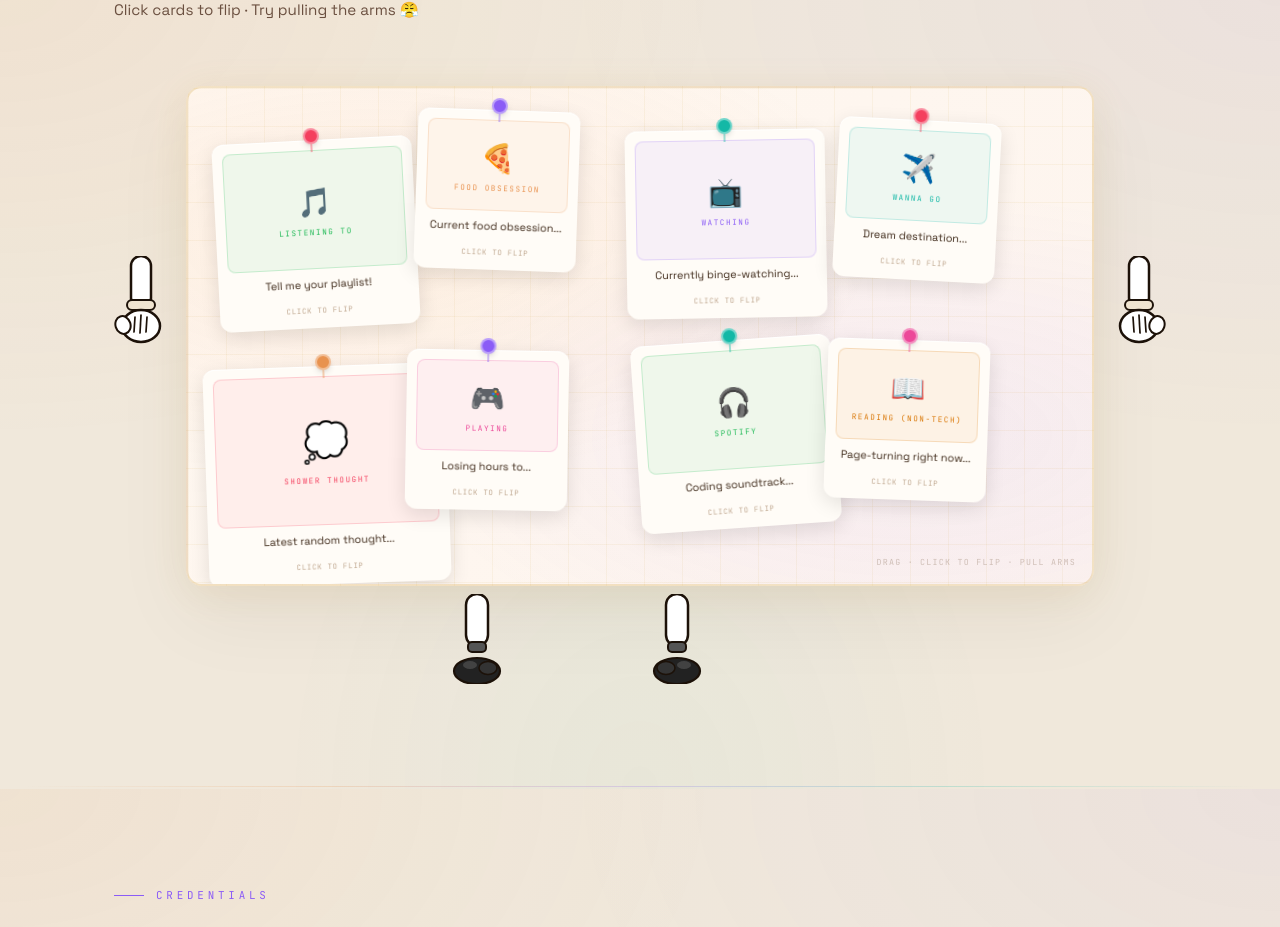
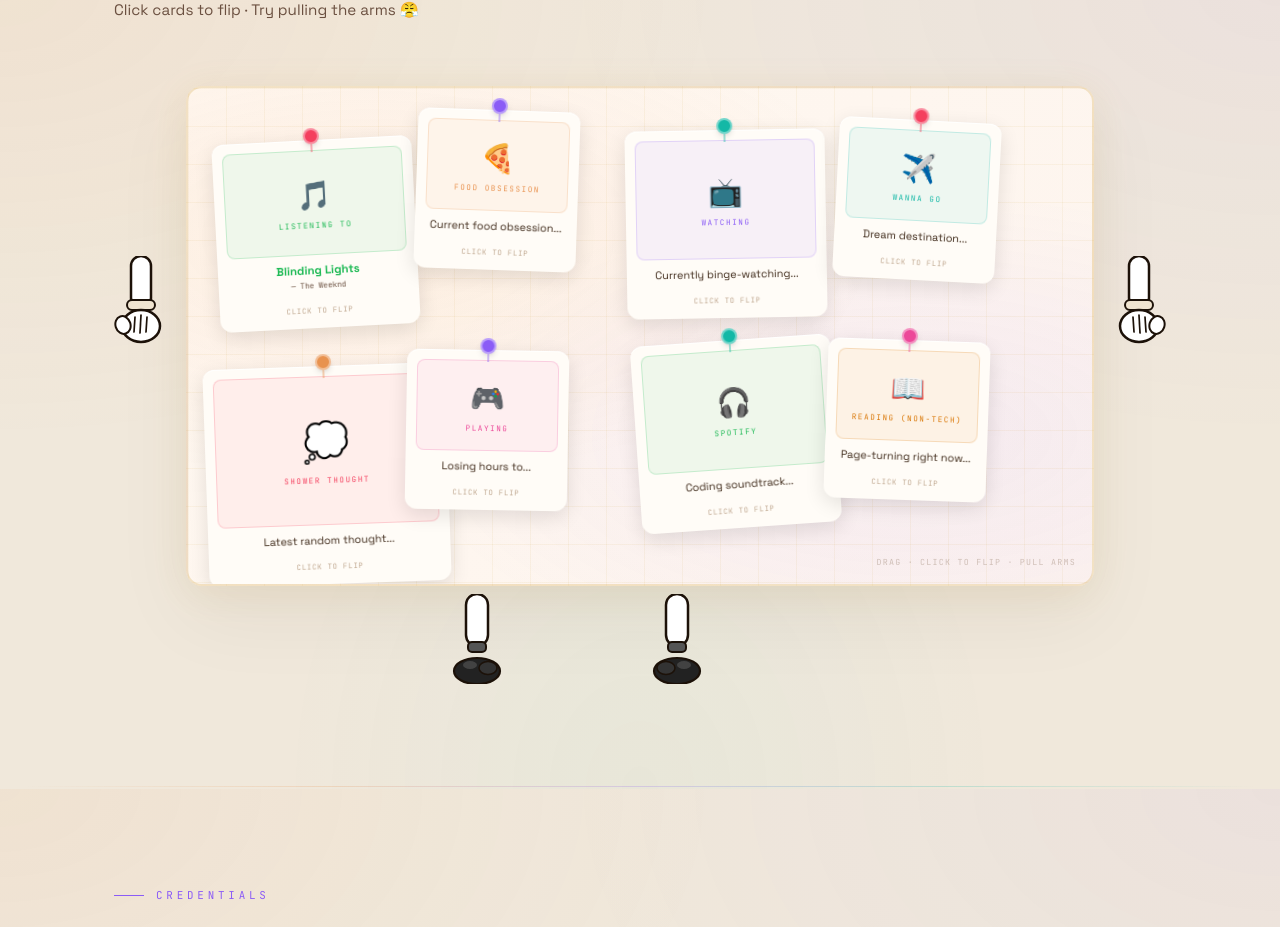
Before and after one commit to lo0000000000000000k/portfolio, a Next.js app: page / in a window 1280 px wide. Shown: the part 4011-4938 px from the top of the page. Built offline with nearby package versions, Linux system fonts and the light colour scheme.

Commit message:
adding new things in vibes board

```diff
--- a/components/sections/VibesBoard.tsx
+++ b/components/sections/VibesBoard.tsx
@@ -1,6 +1,7 @@
 'use client';
 import { useState, useRef, memo, useCallback } from 'react';
 import { motion, useAnimation, useMotionValue, AnimatePresence } from 'framer-motion';
+import emailjs from '@emailjs/browser';
 
 interface Card {
   id: string; emoji: string; category: string;
@@ -8,7 +9,7 @@ interface Card {
   color: string; pin: string; rotate: number; size: 'sm'|'md'|'lg';
 }
 const CARDS: Card[] = [
-  { id:'music',    emoji:'🎵', category:'Listening To',       front:'Tell me your playlist!',        back:'Drop your fav playlist here',                  color:'#1db954', pin:'#f43f5e', rotate:-3, size:'md' },
+  { id:'music',    emoji:'🎵', category:'Listening To',       front:'Blinding Lights',               back:'Drop your fav playlist here',                  color:'#1db954', pin:'#f43f5e', rotate:-3, size:'md' },
   { id:'food',     emoji:'🍕', category:'Food Obsession',     front:'Current food obsession...',      back:'What are you eating too much of?',              color:'#e8924f', pin:'#8b5cf6', rotate:2,  size:'sm' },
   { id:'watching', emoji:'📺', category:'Watching',           front:'Currently binge-watching...',    back:'Anime? Series? Let me know!',                   color:'#8b5cf6', pin:'#14b8a6', rotate:-1, size:'md' },
   { id:'travel',   emoji:'✈️', category:'Wanna Go',           front:'Dream destination...',           back:'Where do you want to go next?',                 color:'#14b8a6', pin:'#f43f5e', rotate:3,  size:'sm' },
@@ -156,10 +157,131 @@ function Pin({ color }: { color:string }) {
   );
 }
 
+/* ── Music Card Back — playlist submission form ── */
+type SendState = 'idle' | 'sending' | 'sent' | 'error';
+
+function MusicCardBack({ color }: { color: string }) {
+  const [value, setValue] = useState('');
+  const [state, setState] = useState<SendState>('idle');
+
+  const handleSend = useCallback(async (e: React.FormEvent) => {
+    e.preventDefault();
+    e.stopPropagation();
+    const trimmed = value.trim();
+    if (!trimmed || state === 'sending') return;
+
+    setState('sending');
+    try {
+      await emailjs.send(
+        process.env.NEXT_PUBLIC_EMAILJS_SERVICE_ID!,
+        process.env.NEXT_PUBLIC_EMAILJS_TEMPLATE_ID!,
+        {
+          name: 'Portfolio Visitor',
+          email: 'teddywhiff@gmail.com',
+          message: trimmed,
+        },
+        process.env.NEXT_PUBLIC_EMAILJS_PUBLIC_KEY!,
+      );
+      setState('sent');
+      setValue('');
+      setTimeout(() => setState('idle'), 3500);
+    } catch {
+      setState('error');
+      setTimeout(() => setState('idle'), 3000);
+    }
+  }, [value, state]);
+
+  return (
+    <div className="flex flex-col items-center justify-center gap-2 w-full px-1" onClick={e => e.stopPropagation()}>
+      <span style={{ fontSize: 22 }}>🎵</span>
+      <p className="font-grotesk text-[0.65rem] text-center font-semibold leading-snug"
+        style={{ color: 'rgba(255,255,255,0.95)' }}>
+        Drop your fav playlist!
+      </p>
+
+      <AnimatePresence mode="wait">
+        {state === 'sent' ? (
+          <motion.div
+            key="sent"
+            initial={{ scale: 0.7, opacity: 0 }}
+            animate={{ scale: 1, opacity: 1 }}
+            exit={{ scale: 0.7, opacity: 0 }}
+            className="flex flex-col items-center gap-1"
+          >
+            <span style={{ fontSize: 20 }}>✅</span>
+            <p className="font-jetbrains text-[0.55rem] tracking-wider text-center"
+              style={{ color: 'rgba(255,255,255,0.9)' }}>
+              Sent to Harshit!
+            </p>
+          </motion.div>
+        ) : state === 'error' ? (
+          <motion.div
+            key="error"
+            initial={{ scale: 0.7, opacity: 0 }}
+            animate={{ scale: 1, opacity: 1 }}
+            exit={{ scale: 0.7, opacity: 0 }}
+            className="flex flex-col items-center gap-1"
+          >
+            <span style={{ fontSize: 18 }}>⚠️</span>
+            <p className="font-jetbrains text-[0.5rem] tracking-wider text-center"
+              style={{ color: 'rgba(255,255,255,0.8)' }}>
+              Failed — try again
+            </p>
+          </motion.div>
+        ) : (
+          <motion.form
+            key="form"
+            initial={{ opacity: 0, y: 4 }}
+            animate={{ opacity: 1, y: 0 }}
+            exit={{ opacity: 0, y: -4 }}
+            onSubmit={handleSend}
+            className="flex flex-col gap-1.5 w-full"
+          >
+            <input
+              type="text"
+              value={value}
+              onChange={e => setValue(e.target.value)}
+              placeholder="playlist name or link..."
+              maxLength={200}
+              className="w-full rounded-lg px-2.5 py-1.5 font-grotesk text-[0.6rem] outline-none placeholder:opacity-60"
+              style={{
+                background: 'rgba(255,255,255,0.18)',
+                border: '1px solid rgba(255,255,255,0.35)',
+                color: '#fff',
+                backdropFilter: 'blur(4px)',
+              }}
+            />
+            <motion.button
+              type="submit"
+              disabled={!value.trim() || state === 'sending'}
+              whileHover={{ scale: 1.03 }}
+              whileTap={{ scale: 0.97 }}
+              className="w-full rounded-lg py-1.5 font-jetbrains text-[0.55rem] tracking-widest font-bold disabled:opacity-50 disabled:cursor-not-allowed"
+              style={{
+                background: 'rgba(255,255,255,0.92)',
+                color: color,
+                cursor: value.trim() ? 'pointer' : 'not-allowed',
+              }}
+            >
+              {state === 'sending' ? 'SENDING...' : 'SEND 🎧'}
+            </motion.button>
+          </motion.form>
+        )}
+      </AnimatePresence>
+      <div className="mt-0.5 font-jetbrains text-[0.42rem] tracking-widest opacity-40 text-white">
+        CLICK TO FLIP BACK
+      </div>
+    </div>
+  );
+}
+
 /* ── Polaroid Card ── */
 function PolaroidCard({ card, flipped, onFlip }:{ card:Card; flipped:boolean; onFlip:()=>void }) {
   const w = { sm:162, md:200, lg:242 }[card.size];
   const h = { sm:160, md:188, lg:218 }[card.size];
+
+  const isMusicCard = card.id === 'music';
+
   return (
     <motion.div drag dragMomentum={false}
       className="absolute cursor-grab active:cursor-grabbing"
@@ -175,6 +297,7 @@ function PolaroidCard({ card, flipped, onFlip }:{ card:Card; flipped:boolean; on
           transition={{ duration:0.5, ease:[0.4,0,0.2,1] }}
           onClick={onFlip}
         >
+          {/* FRONT */}
           <div className="absolute inset-0 rounded-xl flex flex-col overflow-hidden"
             style={{ backfaceVisibility:'hidden', background:'#fffcf7', boxShadow:'0 6px 20px rgba(0,0,0,0.11),0 1px 0 rgba(255,255,255,0.9) inset', padding:'10px 10px 8px' }}>
             <div className="flex-1 rounded-lg flex flex-col items-center justify-center gap-1 mb-2"
@@ -182,14 +305,38 @@ function PolaroidCard({ card, flipped, onFlip }:{ card:Card; flipped:boolean; on
               <span style={{ fontSize:card.size==='lg'?38:28 }}>{card.emoji}</span>
               <span className="font-jetbrains text-[0.48rem] tracking-[0.2em] text-center px-1" style={{ color:card.color }}>{card.category.toUpperCase()}</span>
             </div>
-            <div className="font-grotesk text-[0.68rem] text-center leading-snug" style={{ color:'#3d2818' }}>{card.front}</div>
-            <div className="text-center mt-1"><span className="font-jetbrains text-[0.46rem] tracking-widest" style={{ color:'#c0a890' }}>CLICK TO FLIP</span></div>
+            {isMusicCard ? (
+              <div className="flex flex-col items-center gap-0.5">
+                <div className="font-grotesk text-[0.72rem] text-center leading-snug font-bold" style={{ color:'#1db954' }}>
+                  {card.front}
+                </div>
+                <div className="font-jetbrains text-[0.48rem] text-center" style={{ color:'#6b5040' }}>
+                  — The Weeknd
+                </div>
+                <div className="text-center mt-0.5">
+                  <span className="font-jetbrains text-[0.46rem] tracking-widest" style={{ color:'#c0a890' }}>CLICK TO FLIP</span>
+                </div>
+              </div>
+            ) : (
+              <>
+                <div className="font-grotesk text-[0.68rem] text-center leading-snug" style={{ color:'#3d2818' }}>{card.front}</div>
+                <div className="text-center mt-1"><span className="font-jetbrains text-[0.46rem] tracking-widest" style={{ color:'#c0a890' }}>CLICK TO FLIP</span></div>
+              </>
+            )}
           </div>
+
+          {/* BACK */}
           <div className="absolute inset-0 rounded-xl flex flex-col items-center justify-center p-3"
             style={{ backfaceVisibility:'hidden', transform:'rotateY(180deg)', background:`linear-gradient(135deg,${card.color}ee,${card.color}aa)`, boxShadow:`0 6px 24px ${card.color}55` }}>
-            <span style={{ fontSize:24 }}>{card.emoji}</span>
-            <p className="font-grotesk text-[0.7rem] text-center leading-snug mt-2 font-medium" style={{ color:'rgba(255,255,255,0.96)' }}>{card.back}</p>
-            <div className="mt-2 font-jetbrains text-[0.46rem] tracking-widest" style={{ color:'rgba(255,255,255,0.45)' }}>CLICK TO FLIP BACK</div>
+            {isMusicCard ? (
+              <MusicCardBack color={card.color} />
+            ) : (
+              <>
+                <span style={{ fontSize:24 }}>{card.emoji}</span>
+                <p className="font-grotesk text-[0.7rem] text-center leading-snug mt-2 font-medium" style={{ color:'rgba(255,255,255,0.96)' }}>{card.back}</p>
+                <div className="mt-2 font-jetbrains text-[0.46rem] tracking-widest" style={{ color:'rgba(255,255,255,0.45)' }}>CLICK TO FLIP BACK</div>
+              </>
+            )}
           </div>
         </motion.div>
       </div>
@@ -212,15 +359,12 @@ const VibesBoard = memo(function VibesBoard() {
     if (animatingRef.current) return;
     animatingRef.current = true;
 
-    // Show sweat + angry burst immediately
     setSweat(true);
     setAngryBorder(true);
     setAngry(true);
 
-    // Board angry shake
     boardCtrl.start({ x:[0,-8,8,-6,6,-3,3,0], rotate:[0,-1,1,-0.5,0.5,0], transition:{ duration:0.5 } });
 
-    // After 1 second: stop angry, legs shake
     await new Promise(r => setTimeout(r, 1000));
     setAngry(false);
     setAngryBorder(false);
@@ -230,16 +374,10 @@ const VibesBoard = memo(function VibesBoard() {
       rightLegCtrl.start({ rotate:[0,20,-16,12,-8,4,0], y:[0,-8,4,-3,1,0], transition:{ duration:0.55 } }),
     ]);
 
-    // Reset
     await new Promise(r => setTimeout(r, 300));
     setSweat(false);
     animatingRef.current = false;
   }, [boardCtrl, leftLegCtrl, rightLegCtrl]);
-
-  const idleArmAnim = {
-    animate: { rotate:[0,-10,0,-6,0] },
-    transition: { repeat:Infinity, duration:3.5, ease:'easeInOut' as const },
-  };
 
   return (
     <section id="vibes" className="relative z-[2]">
@@ -257,30 +395,22 @@ const VibesBoard = memo(function VibesBoard() {
           </p>
         </motion.div>
 
-        {/* Character wrapper — extra space for limbs */}
         <motion.div initial={{ opacity:0, y:20 }} whileInView={{ opacity:1, y:0 }} viewport={{ once:true }} transition={{ duration:0.8 }}
           className="relative"
           style={{ paddingLeft:72, paddingRight:72, paddingBottom:100 }}
         >
-          {/* LEFT ARM — idle sway, draggable */}
           <DraggableArm top={170} left={0} onStretchEnd={handleStretchEnd}/>
-
-          {/* RIGHT ARM — same style, mirrored, draggable */}
           <DraggableArm top={170} right={0} mirrored onStretchEnd={handleStretchEnd}/>
 
-          {/* LEFT LEG */}
           <motion.div animate={leftLegCtrl}
             style={{ position:'absolute', bottom:2, left:'32%', transformOrigin:'top center', zIndex:10 }}>
             <LegSVG/>
           </motion.div>
-
-          {/* RIGHT LEG */}
           <motion.div animate={rightLegCtrl}
             style={{ position:'absolute', bottom:2, left:'51%', transformOrigin:'top center', zIndex:10 }}>
             <LegSVG mirrored/>
           </motion.div>
 
-          {/* THE BOARD */}
           <motion.div animate={boardCtrl}
             className="relative rounded-2xl"
             style={{
@@ -302,13 +432,11 @@ const VibesBoard = memo(function VibesBoard() {
               zIndex:5,
             }}
           >
-            {/* Overflow container for sweat/angry */}
             <div style={{ position:'absolute', inset:0, overflow:'hidden', borderRadius:'inherit', pointerEvents:'none' }}>
               <SweatDrops active={sweat}/>
             </div>
             <AngryBurst active={angry}/>
 
-            {/* Cards */}
             <div style={{ position:'absolute', inset:0, overflow:'hidden', borderRadius:'inherit' }}>
               {CARDS.map((card, i) => {
                 const [left, top] = POSITIONS[i] ?? [80+i*170, 70];
--- a/package.json
+++ b/package.json
@@ -9,6 +9,7 @@
     "lint": "next lint"
   },
   "dependencies": {
+    "@emailjs/browser": "^4.4.1",
     "@react-three/drei": "^10.7.7",
     "@react-three/fiber": "^9.6.1",
     "@types/three": "^0.184.1",
```
Also changed, not shown: 1 other file (tests, documents, lock files or other folders).
